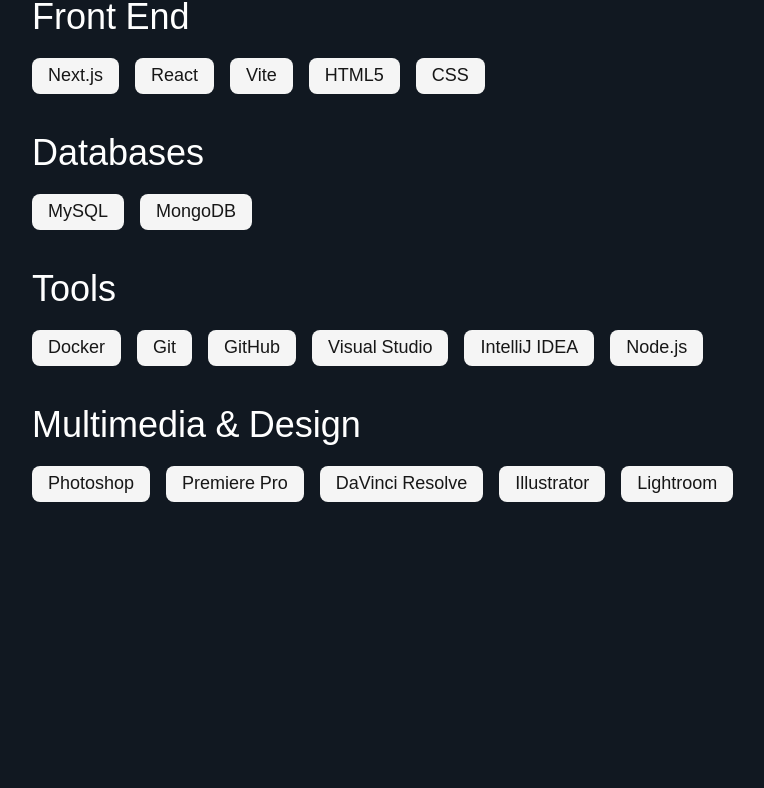
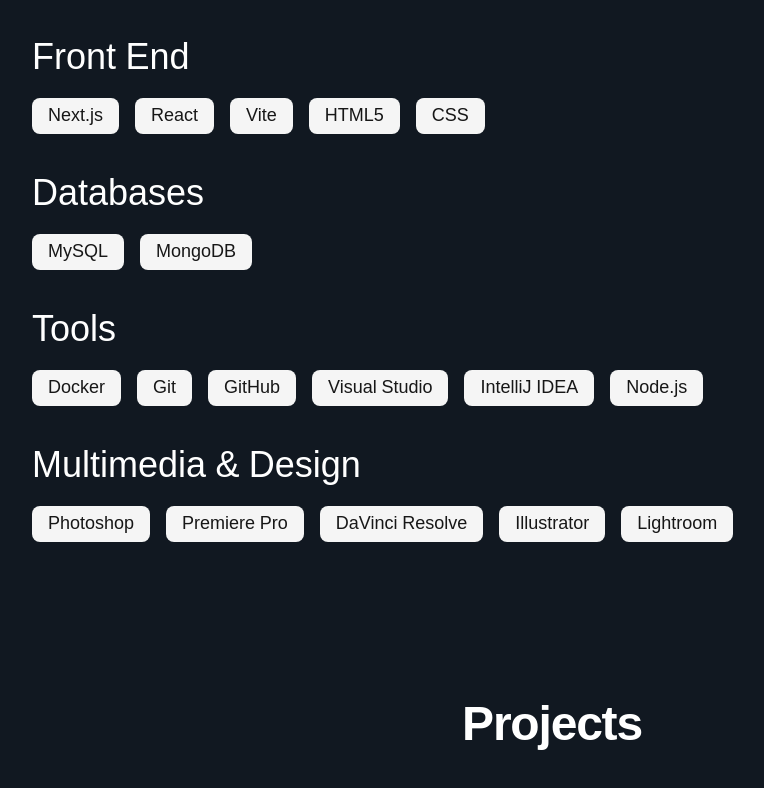
Before and after one commit to Bammcool2011/MyPortfolio, a React (Vite) app: page / in a window 1280 px wide. Shown: the part 1722-2510 px from the top of the page, without its empty margins (88-852 px from the left). Before the commit the page ends 2344 px from the top, so only its background shows below. Built offline with nearby package versions, Linux system fonts and the light colour scheme.

Commit message:
attempt #2

```diff
--- a/src/components/navbar.tsx
+++ b/src/components/navbar.tsx
@@ -1,5 +1,6 @@
 export default function Navbar() {
     return (
+        <div className="hidden md:block">
             <div className="bg-[#0a1018] min-w-full h-20 flex items-center justify-center">
 
                 <div className="text-white font-thin text-xl mr-4">
@@ -23,5 +24,6 @@
                 </div>
 
             </div>
+        </div>
     );
 }
--- a/src/sections/about.tsx
+++ b/src/sections/about.tsx
@@ -1,6 +1,6 @@
 export default function About() {
     return (
-        <div>
+        <div className="mb-10">
             <h1 className="scroll-m-20 text-4xl font-semibold tracking-tight lg:text-5xl justify-center flex text-white">
                 About
             </h1>
--- a/src/sections/project.tsx
+++ b/src/sections/project.tsx
@@ -1,7 +1,11 @@
 export default function Projects() {
     return (
         <div>
-
+            <div className="p-5 sm:p-10">
+                <h1 className="scroll-m-20 text-4xl font-semibold tracking-tight lg:text-5xl justify-center flex text-white">
+                    Projects
+                </h1>
+            </div>
         </div>
     );
 }
```
Lines whose indentation alone changed are shown as unchanged.
